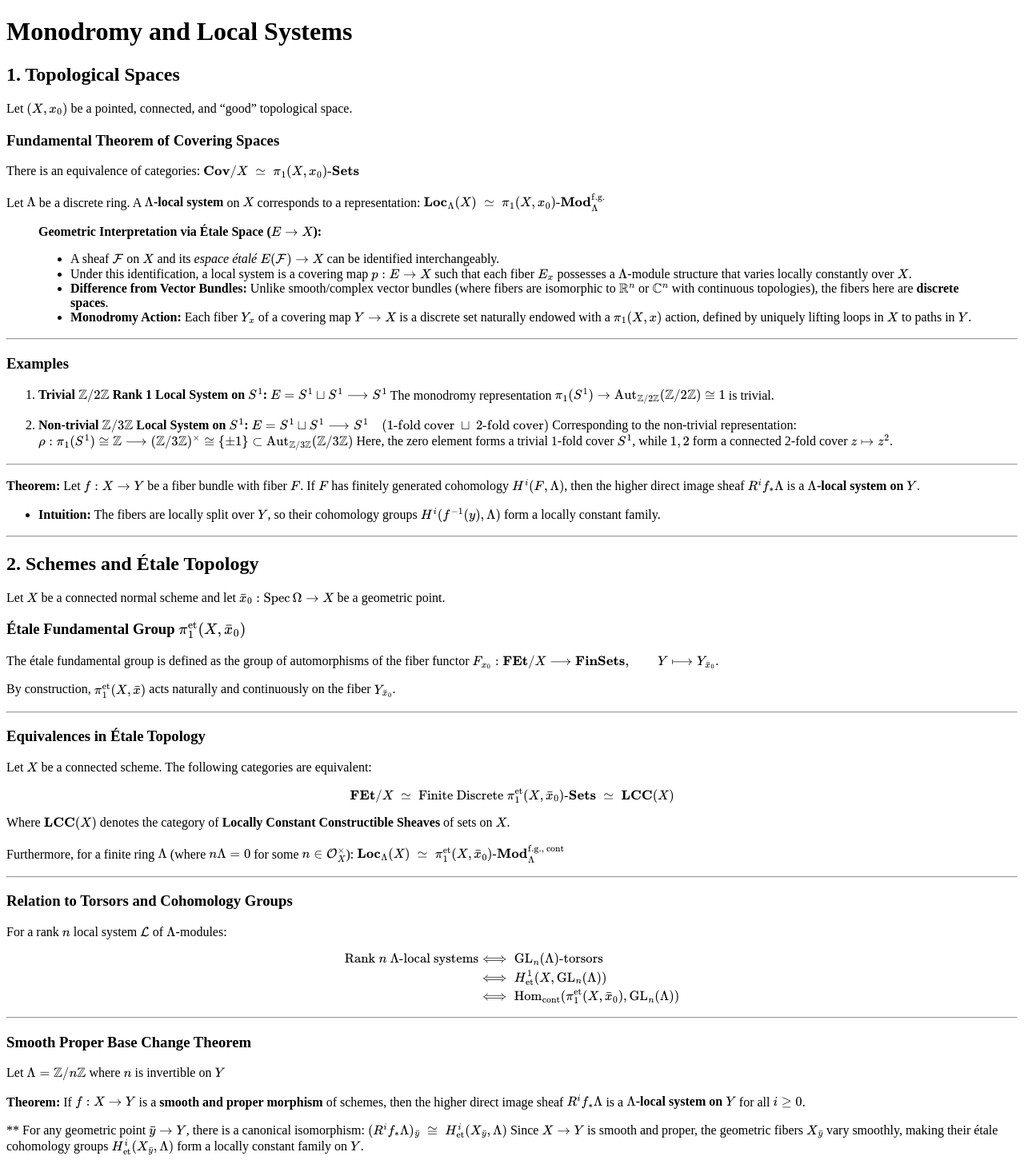
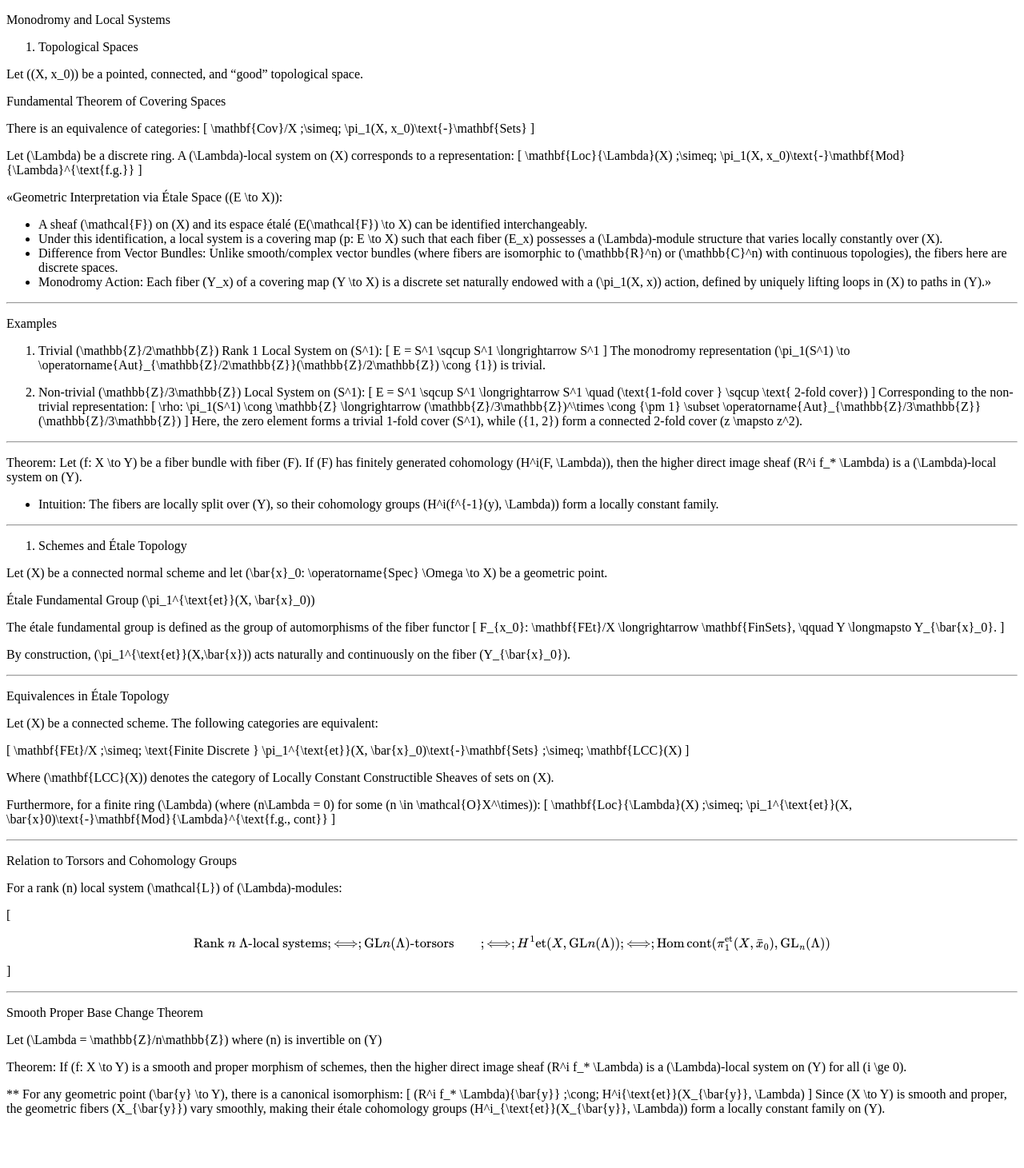
Before and after one commit to alchan00/alchan00.github.io, a Jekyll site: the page built from daily-notes/2026-09-01/index.md, in a window 1280 px wide. Shown: the whole page at 80% size. Built offline with Jekyll 4.4.1, drawn with Linux system fonts in a browser that asks for light colours; our own code applies the rules of GitHub Pages for plain Markdown files; after the commit the page ends 1412 px from its top, so only the background shows below that; part of the change alters nothing that is shown.

Commit message:
Update index.md

```diff
--- a/daily-notes/2026-09-01/index.md
+++ b/daily-notes/2026-09-01/index.md
@@ -1,96 +1,112 @@
+Monodromy and Local Systems
 
+1. Topological Spaces
 
+Let ((X, x_0)) be a pointed, connected, and "good" topological space.
 
-# Monodromy and Local Systems
+Fundamental Theorem of Covering Spaces
 
-## 1. Topological Spaces
+There is an equivalence of categories:
+[
+\mathbf{Cov}/X ;\simeq; \pi_1(X, x_0)\text{-}\mathbf{Sets}
+]
 
-Let $(X, x_0)$ be a pointed, connected, and "good" topological space.
+Let (\Lambda) be a discrete ring. A (\Lambda)-local system on (X) corresponds to a representation:
+[
+\mathbf{Loc}{\Lambda}(X) ;\simeq; \pi_1(X, x_0)\text{-}\mathbf{Mod}{\Lambda}^{\text{f.g.}}
+]
 
-### Fundamental Theorem of Covering Spaces
-There is an equivalence of categories:
-$$\mathbf{Cov}/X \;\simeq\; \pi_1(X, x_0)\text{-}\mathbf{Sets}$$
+«Geometric Interpretation via Étale Space ((E \to X)):
 
-Let $\Lambda$ be a discrete ring. A **$\Lambda$-local system** on $X$ corresponds to a representation:
-$$\mathbf{Loc}_{\Lambda}(X) \;\simeq\; \pi_1(X, x_0)\text{-}\mathbf{Mod}_{\Lambda}^{\text{f.g.}}$$
-
-> **Geometric Interpretation via Étale Space ($E \to X$):**
-> * A sheaf $\mathcal{F}$ on $X$ and its *espace étalé* $E(\mathcal{F}) \to X$ can be identified interchangeably.
-> * Under this identification, a local system is a covering map $p: E \to X$ such that each fiber $E_x$ possesses a $\Lambda$-module structure that varies locally constantly over $X$.
-> * **Difference from Vector Bundles:** Unlike smooth/complex vector bundles (where fibers are isomorphic to $\mathbb{R}^n$ or $\mathbb{C}^n$ with continuous topologies), the fibers here are **discrete spaces**.
-> * **Monodromy Action:** Each fiber $Y_x$ of a covering map $Y \to X$ is a discrete set naturally endowed with a $\pi_1(X, x)$ action, defined by uniquely lifting loops in $X$ to paths in $Y$.
+* A sheaf (\mathcal{F}) on (X) and its espace étalé (E(\mathcal{F}) \to X) can be identified interchangeably.
+* Under this identification, a local system is a covering map (p: E \to X) such that each fiber (E_x) possesses a (\Lambda)-module structure that varies locally constantly over (X).
+* Difference from Vector Bundles: Unlike smooth/complex vector bundles (where fibers are isomorphic to (\mathbb{R}^n) or (\mathbb{C}^n) with continuous topologies), the fibers here are discrete spaces.
+* Monodromy Action: Each fiber (Y_x) of a covering map (Y \to X) is a discrete set naturally endowed with a (\pi_1(X, x)) action, defined by uniquely lifting loops in (X) to paths in (Y).»
 
 ---
 
-### Examples
+Examples
 
-1. **Trivial $\mathbb{Z}/2\mathbb{Z}$ Rank 1 Local System on $S^1$:**
-   $$E = S^1 \sqcup S^1 \longrightarrow S^1$$
-   The monodromy representation $\pi_1(S^1) \to \operatorname{Aut}_{\mathbb{Z}/2\mathbb{Z}}(\mathbb{Z}/2\mathbb{Z}) \cong \{1\}$ is trivial.
+1. Trivial (\mathbb{Z}/2\mathbb{Z}) Rank 1 Local System on (S^1):
+   [
+   E = S^1 \sqcup S^1 \longrightarrow S^1
+   ]
+   The monodromy representation (\pi_1(S^1) \to \operatorname{Aut}_{\mathbb{Z}/2\mathbb{Z}}(\mathbb{Z}/2\mathbb{Z}) \cong {1}) is trivial.
 
-2. **Non-trivial $\mathbb{Z}/3\mathbb{Z}$ Local System on $S^1$:**
-   $$E = S^1 \sqcup S^1 \longrightarrow S^1 \quad (\text{1-fold cover } \sqcup \text{ 2-fold cover})$$
+2. Non-trivial (\mathbb{Z}/3\mathbb{Z}) Local System on (S^1):
+   [
+   E = S^1 \sqcup S^1 \longrightarrow S^1 \quad (\text{1-fold cover } \sqcup \text{ 2-fold cover})
+   ]
    Corresponding to the non-trivial representation:
-   $$\rho: \pi_1(S^1) \cong \mathbb{Z} \longrightarrow (\mathbb{Z}/3\mathbb{Z})^\times \cong \{\pm 1\} \subset \operatorname{Aut}_{\mathbb{Z}/3\mathbb{Z}}(\mathbb{Z}/3\mathbb{Z})$$
-   Here, the zero element forms a trivial 1-fold cover $S^1$, while $\{1, 2\}$ form a connected 2-fold cover $z \mapsto z^2$.
+   [
+   \rho: \pi_1(S^1) \cong \mathbb{Z} \longrightarrow (\mathbb{Z}/3\mathbb{Z})^\times \cong {\pm 1} \subset \operatorname{Aut}_{\mathbb{Z}/3\mathbb{Z}}(\mathbb{Z}/3\mathbb{Z})
+   ]
+   Here, the zero element forms a trivial 1-fold cover (S^1), while ({1, 2}) form a connected 2-fold cover (z \mapsto z^2).
 
 ---
 
-**Theorem:** Let $f: X \to Y$ be a fiber bundle with fiber $F$. If $F$ has finitely generated cohomology $H^i(F, \Lambda)$, then the higher direct image sheaf $R^i f_* \Lambda$ is a **$\Lambda$-local system on $Y$**.
+Theorem: Let (f: X \to Y) be a fiber bundle with fiber (F). If (F) has finitely generated cohomology (H^i(F, \Lambda)), then the higher direct image sheaf (R^i f_* \Lambda) is a (\Lambda)-local system on (Y).
 
-* **Intuition:** The fibers are locally split over $Y$, so their cohomology groups $H^i(f^{-1}(y), \Lambda)$ form a locally constant family.
+* Intuition: The fibers are locally split over (Y), so their cohomology groups (H^i(f^{-1}(y), \Lambda)) form a locally constant family.
 
 ---
 
-## 2. Schemes and Étale Topology
+2. Schemes and Étale Topology
 
-Let $X$ be a connected normal scheme and let $\bar{x}_0: \operatorname{Spec} \Omega \to X$ be a geometric point.
+Let (X) be a connected normal scheme and let (\bar{x}_0: \operatorname{Spec} \Omega \to X) be a geometric point.
 
-### Étale Fundamental Group $\pi_1^{\text{et}}(X, \bar{x}_0)$
+Étale Fundamental Group (\pi_1^{\text{et}}(X, \bar{x}_0))
 
 The étale fundamental group is defined as the group of automorphisms of the fiber functor
-$$
+[
 F_{x_0}: \mathbf{FEt}/X \longrightarrow \mathbf{FinSets},
 \qquad
 Y \longmapsto Y_{\bar{x}_0}.
-$$
+]
 
-By construction, $\pi_1^{\text{et}}(X,\bar{x})$ acts naturally and continuously on the fiber $Y_{\bar{x}_0}$.
-
+By construction, (\pi_1^{\text{et}}(X,\bar{x})) acts naturally and continuously on the fiber (Y_{\bar{x}_0}).
 
 ---
 
-### Equivalences in Étale Topology
+Equivalences in Étale Topology
 
-Let $X$ be a connected scheme. The following categories are equivalent:
+Let (X) be a connected scheme. The following categories are equivalent:
 
-$$\mathbf{FEt}/X \;\simeq\; \text{Finite Discrete } \pi_1^{\text{et}}(X, \bar{x}_0)\text{-}\mathbf{Sets} \;\simeq\; \mathbf{LCC}(X)$$
+[
+\mathbf{FEt}/X ;\simeq; \text{Finite Discrete } \pi_1^{\text{et}}(X, \bar{x}_0)\text{-}\mathbf{Sets} ;\simeq; \mathbf{LCC}(X)
+]
 
-Where $\mathbf{LCC}(X)$ denotes the category of **Locally Constant Constructible Sheaves** of sets on $X$.
+Where (\mathbf{LCC}(X)) denotes the category of Locally Constant Constructible Sheaves of sets on (X).
 
-Furthermore, for a finite ring $\Lambda$ (where $n\Lambda = 0$ for some $n \in \mathcal{O}_X^\times$):
-$$\mathbf{Loc}_{\Lambda}(X) \;\simeq\; \pi_1^{\text{et}}(X, \bar{x}_0)\text{-}\mathbf{Mod}_{\Lambda}^{\text{f.g., cont}}$$
+Furthermore, for a finite ring (\Lambda) (where (n\Lambda = 0) for some (n \in \mathcal{O}X^\times)):
+[
+\mathbf{Loc}{\Lambda}(X) ;\simeq; \pi_1^{\text{et}}(X, \bar{x}0)\text{-}\mathbf{Mod}{\Lambda}^{\text{f.g., cont}}
+]
 
 ---
 
-### Relation to Torsors and Cohomology Groups
+Relation to Torsors and Cohomology Groups
 
-For a rank $n$ local system $\mathcal{L}$ of $\Lambda$-modules:
+For a rank (n) local system (\mathcal{L}) of (\Lambda)-modules:
 
-$$\begin{aligned}
-\text{Rank } n \text{ }\Lambda\text{-local systems} &\;\Longleftrightarrow\; \mathrm{GL}_n(\Lambda)\text{-torsors} \\
-&\;\Longleftrightarrow\; H^1_{\text{et}}(X, \mathrm{GL}_n(\Lambda)) \\
-&\;\Longleftrightarrow\; \operatorname{Hom}_{\text{cont}}(\pi_1^{\text{et}}(X, \bar{x}_0), \mathrm{GL}_n(\Lambda))
-\end{aligned}$$
+[
+\begin{aligned}
+\text{Rank } n \text{ }\Lambda\text{-local systems} &;\Longleftrightarrow; \mathrm{GL}n(\Lambda)\text{-torsors} \
+&;\Longleftrightarrow; H^1{\text{et}}(X, \mathrm{GL}n(\Lambda)) \
+&;\Longleftrightarrow; \operatorname{Hom}{\text{cont}}(\pi_1^{\text{et}}(X, \bar{x}_0), \mathrm{GL}_n(\Lambda))
+\end{aligned}
+]
 
 ---
 
-### Smooth Proper Base Change Theorem
+Smooth Proper Base Change Theorem
 
-Let $\Lambda = \mathbb{Z}/n\mathbb{Z}$ where $n$ is invertible on $Y$
+Let (\Lambda = \mathbb{Z}/n\mathbb{Z}) where (n) is invertible on (Y)
 
-**Theorem:** If $f: X \to Y$ is a **smooth and proper morphism** of schemes, then the higher direct image sheaf $R^i f_* \Lambda$ is a **$\Lambda$-local system on $Y$** for all $i \ge 0$.
+Theorem: If (f: X \to Y) is a smooth and proper morphism of schemes, then the higher direct image sheaf (R^i f_* \Lambda) is a (\Lambda)-local system on (Y) for all (i \ge 0).
 
-** For any geometric point $\bar{y} \to Y$, there is a canonical isomorphism:
-  $$(R^i f_* \Lambda)_{\bar{y}} \;\cong\; H^i_{\text{et}}(X_{\bar{y}}, \Lambda)$$
-  Since $X \to Y$ is smooth and proper, the geometric fibers $X_{\bar{y}}$ vary smoothly, making their étale cohomology groups $H^i_{\text{et}}(X_{\bar{y}}, \Lambda)$ form a locally constant family on $Y$.
+** For any geometric point (\bar{y} \to Y), there is a canonical isomorphism:
+[
+(R^i f_* \Lambda){\bar{y}} ;\cong; H^i{\text{et}}(X_{\bar{y}}, \Lambda)
+]
+Since (X \to Y) is smooth and proper, the geometric fibers (X_{\bar{y}}) vary smoothly, making their étale cohomology groups (H^i_{\text{et}}(X_{\bar{y}}, \Lambda)) form a locally constant family on (Y).
```
